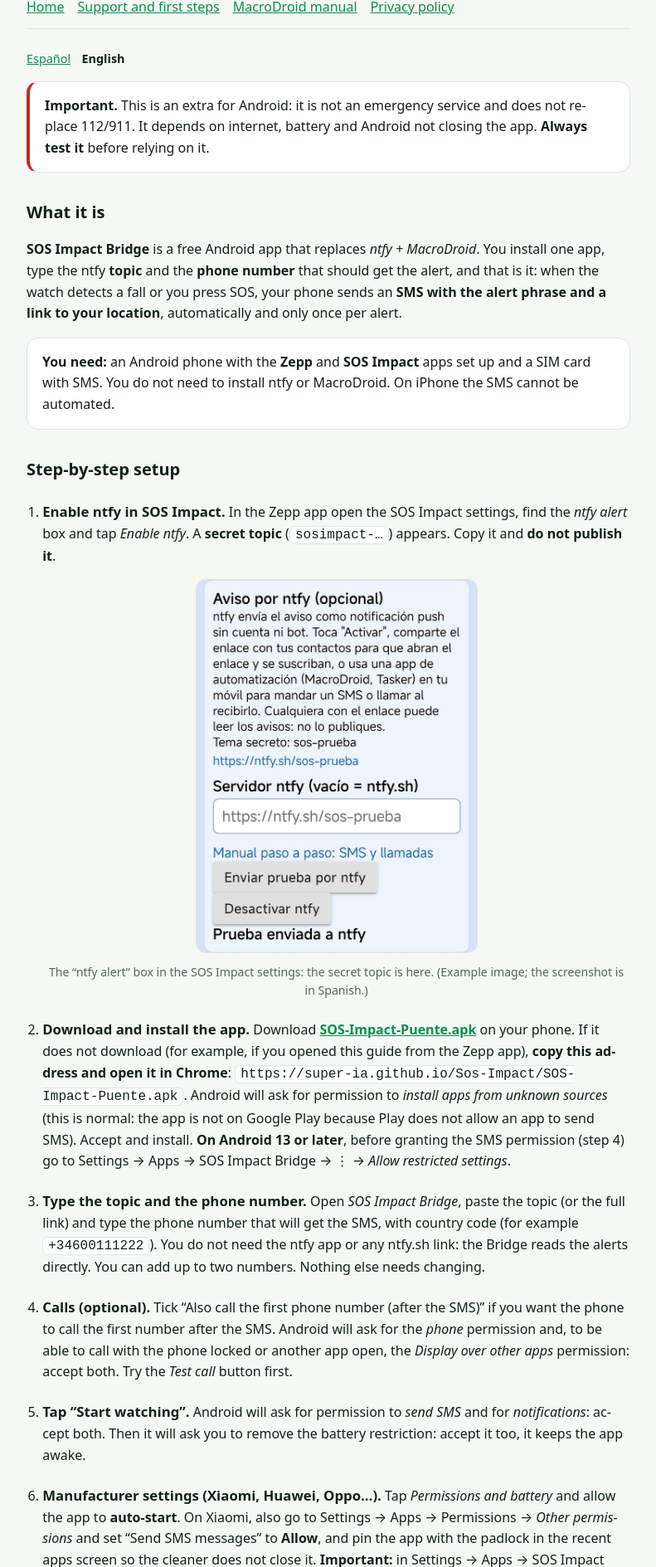
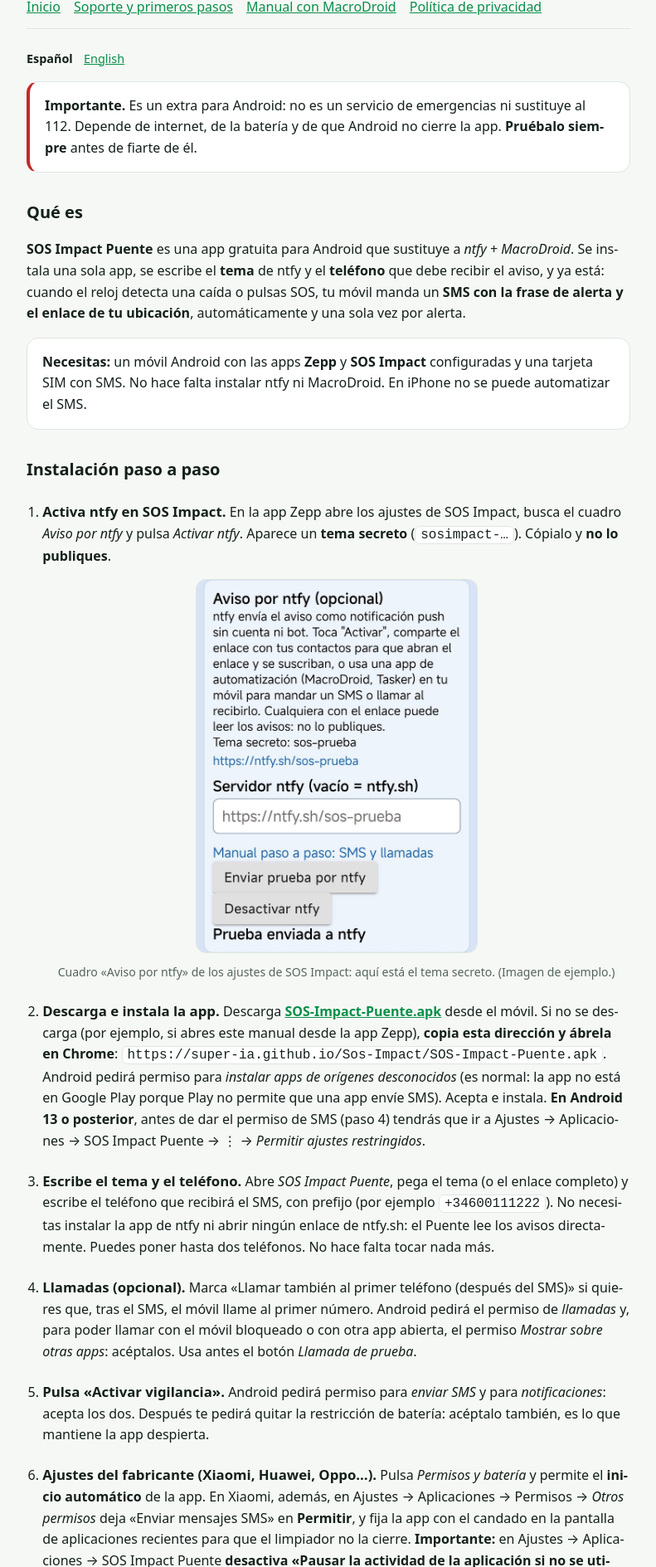
Before and after one commit to Super-IA/Sos-Impact, a plain HTML site: page puente.html in a window 1280 px wide. Shown: the part 104-1993 px from the top of the page at 83% size, without its empty margins (244-1035 px from the left). Drawn offline with Linux system fonts and the light colour scheme.

Commit message:
Add files via upload

```diff
--- a/puente.html
+++ b/puente.html
@@ -1,48 +1,48 @@
 <!doctype html>
-<html lang="en"><head><meta charset="utf-8"><meta name="viewport" content="width=device-width,initial-scale=1">
-<title>SOS Impact Bridge – automatic SMS</title><link rel="icon" href="../icon.png"><link rel="stylesheet" href="../style.css"></head>
+<html lang="es"><head><meta charset="utf-8"><meta name="viewport" content="width=device-width,initial-scale=1">
+<title>SOS Impact Puente – SMS automático</title><link rel="icon" href="icon.png"><link rel="stylesheet" href="style.css"></head>
 <body><main>
-<header class="top"><img src="../icon.png" alt="SOS Impact"><div><h1>SOS Impact Bridge</h1><div class="mut">Android app that sends the SMS with your location when the watch alerts</div></div></header>
-<nav><a href="index.html">Home</a><a href="soporte.html">Support and first steps</a><a href="sms.html">MacroDroid manual</a><a href="privacidad.html">Privacy policy</a></nav>
-<div class="langs"><a href="../puente.html" hreflang="es">Español</a> <b>English</b></div>
+<header class="top"><img src="icon.png" alt="SOS Impact"><div><h1>SOS Impact Puente</h1><div class="mut">App de Android que manda el SMS con tu ubicación cuando el reloj avisa</div></div></header>
+<nav><a href="index.html">Inicio</a><a href="soporte.html">Soporte y primeros pasos</a><a href="sms.html">Manual con MacroDroid</a><a href="privacidad.html">Política de privacidad</a></nav>
+<div class="langs"><b>Español</b> <a href="en/puente.html" hreflang="en">English</a></div>
 
-<div class="card warn"><strong>Important.</strong> This is an extra for Android: it is not an emergency service and does not replace 112/911. It depends on internet, battery and Android not closing the app. <strong>Always test it</strong> before relying on it.</div>
+<div class="card warn"><strong>Importante.</strong> Es un extra para Android: no es un servicio de emergencias ni sustituye al 112. Depende de internet, de la batería y de que Android no cierre la app. <strong>Pruébalo siempre</strong> antes de fiarte de él.</div>
 
-<h2>What it is</h2>
-<p><strong>SOS Impact Bridge</strong> is a free Android app that replaces <em>ntfy + MacroDroid</em>. You install one app, type the ntfy <strong>topic</strong> and the <strong>phone number</strong> that should get the alert, and that is it: when the watch detects a fall or you press SOS, your phone sends an <strong>SMS with the alert phrase and a link to your location</strong>, automatically and only once per alert.</p>
-<div class="card"><strong>You need:</strong> an Android phone with the <strong>Zepp</strong> and <strong>SOS Impact</strong> apps set up and a SIM card with SMS. You do not need to install ntfy or MacroDroid. On iPhone the SMS cannot be automated.</div>
+<h2>Qué es</h2>
+<p><strong>SOS Impact Puente</strong> es una app gratuita para Android que sustituye a <em>ntfy + MacroDroid</em>. Se instala una sola app, se escribe el <strong>tema</strong> de ntfy y el <strong>teléfono</strong> que debe recibir el aviso, y ya está: cuando el reloj detecta una caída o pulsas SOS, tu móvil manda un <strong>SMS con la frase de alerta y el enlace de tu ubicación</strong>, automáticamente y una sola vez por alerta.</p>
+<div class="card"><strong>Necesitas:</strong> un móvil Android con las apps <strong>Zepp</strong> y <strong>SOS Impact</strong> configuradas y una tarjeta SIM con SMS. No hace falta instalar ntfy ni MacroDroid. En iPhone no se puede automatizar el SMS.</div>
 
-<h2>Step-by-step setup</h2>
+<h2>Instalación paso a paso</h2>
 <ol class="steps">
-<li><strong>Enable ntfy in SOS Impact.</strong> In the Zepp app open the SOS Impact settings, find the <em>ntfy alert</em> box and tap <em>Enable ntfy</em>. A <strong>secret topic</strong> (<code>sosimpact-…</code>) appears. Copy it and <strong>do not publish it</strong>.
-<figure><img src="../img/app-ntfy.jpg" alt="ntfy alert box in the SOS Impact settings" loading="lazy"><figcaption>The “ntfy alert” box in the SOS Impact settings: the secret topic is here. (Example image; the screenshot is in Spanish.)</figcaption></figure></li>
+<li><strong>Activa ntfy en SOS Impact.</strong> En la app Zepp abre los ajustes de SOS Impact, busca el cuadro <em>Aviso por ntfy</em> y pulsa <em>Activar ntfy</em>. Aparece un <strong>tema secreto</strong> (<code>sosimpact-…</code>). Cópialo y <strong>no lo publiques</strong>.
+<figure><img src="img/app-ntfy.jpg" alt="Cuadro Aviso por ntfy en los ajustes de SOS Impact" loading="lazy"><figcaption>Cuadro «Aviso por ntfy» de los ajustes de SOS Impact: aquí está el tema secreto. (Imagen de ejemplo.)</figcaption></figure></li>
 
-<li><strong>Download and install the app.</strong> Download <a href="https://super-ia.github.io/Sos-Impact/SOS-Impact-Puente.apk" download><strong>SOS-Impact-Puente.apk</strong></a> on your phone. If it does not download (for example, if you opened this guide from the Zepp app), <strong>copy this address and open it in Chrome</strong>: <code>https://super-ia.github.io/Sos-Impact/SOS-Impact-Puente.apk</code>. Android will ask for permission to <em>install apps from unknown sources</em> (this is normal: the app is not on Google Play because Play does not allow an app to send SMS). Accept and install. <strong>On Android 13 or later</strong>, before granting the SMS permission (step 4) go to Settings → Apps → SOS Impact Bridge → ⋮ → <em>Allow restricted settings</em>.</li>
+<li><strong>Descarga e instala la app.</strong> Descarga <a href="https://super-ia.github.io/Sos-Impact/SOS-Impact-Puente.apk" download><strong>SOS-Impact-Puente.apk</strong></a> desde el móvil. Si no se descarga (por ejemplo, si abres este manual desde la app Zepp), <strong>copia esta dirección y ábrela en Chrome</strong>: <code>https://super-ia.github.io/Sos-Impact/SOS-Impact-Puente.apk</code>. Android pedirá permiso para <em>instalar apps de orígenes desconocidos</em> (es normal: la app no está en Google Play porque Play no permite que una app envíe SMS). Acepta e instala. <strong>En Android 13 o posterior</strong>, antes de dar el permiso de SMS (paso 4) tendrás que ir a Ajustes → Aplicaciones → SOS Impact Puente → ⋮ → <em>Permitir ajustes restringidos</em>.</li>
 
-<li><strong>Type the topic and the phone number.</strong> Open <em>SOS Impact Bridge</em>, paste the topic (or the full link) and type the phone number that will get the SMS, with country code (for example <code>+34600111222</code>). You do not need the ntfy app or any ntfy.sh link: the Bridge reads the alerts directly. You can add up to two numbers. Nothing else needs changing.</li>
+<li><strong>Escribe el tema y el teléfono.</strong> Abre <em>SOS Impact Puente</em>, pega el tema (o el enlace completo) y escribe el teléfono que recibirá el SMS, con prefijo (por ejemplo <code>+34600111222</code>). No necesitas instalar la app de ntfy ni abrir ningún enlace de ntfy.sh: el Puente lee los avisos directamente. Puedes poner hasta dos teléfonos. No hace falta tocar nada más.</li>
 
-<li><strong>Calls (optional).</strong> Tick “Also call the first phone number (after the SMS)” if you want the phone to call the first number after the SMS. Android will ask for the <em>phone</em> permission and, to be able to call with the phone locked or another app open, the <em>Display over other apps</em> permission: accept both. Try the <em>Test call</em> button first.</li>
+<li><strong>Llamadas (opcional).</strong> Marca «Llamar también al primer teléfono (después del SMS)» si quieres que, tras el SMS, el móvil llame al primer número. Android pedirá el permiso de <em>llamadas</em> y, para poder llamar con el móvil bloqueado o con otra app abierta, el permiso <em>Mostrar sobre otras apps</em>: acéptalos. Usa antes el botón <em>Llamada de prueba</em>.</li>
 
-<li><strong>Tap “Start watching”.</strong> Android will ask for permission to <em>send SMS</em> and for <em>notifications</em>: accept both. Then it will ask you to remove the battery restriction: accept it too, it keeps the app awake.</li>
+<li><strong>Pulsa «Activar vigilancia».</strong> Android pedirá permiso para <em>enviar SMS</em> y para <em>notificaciones</em>: acepta los dos. Después te pedirá quitar la restricción de batería: acéptalo también, es lo que mantiene la app despierta.</li>
 
-<li><strong>Manufacturer settings (Xiaomi, Huawei, Oppo…).</strong> Tap <em>Permissions and battery</em> and allow the app to <strong>auto-start</strong>. On Xiaomi, also go to Settings → Apps → Permissions → <em>Other permissions</em> and set “Send SMS messages” to <strong>Allow</strong>, and pin the app with the padlock in the recent apps screen so the cleaner does not close it. <strong>Important:</strong> in Settings → Apps → SOS Impact Bridge <strong>turn off “Pause app activity if not used”</strong> (when on, the phone removes the SMS permission and notifications) and set battery to <em>No restrictions</em>.</li>
+<li><strong>Ajustes del fabricante (Xiaomi, Huawei, Oppo…).</strong> Pulsa <em>Permisos y batería</em> y permite el <strong>inicio automático</strong> de la app. En Xiaomi, además, en Ajustes → Aplicaciones → Permisos → <em>Otros permisos</em> deja «Enviar mensajes SMS» en <strong>Permitir</strong>, y fija la app con el candado en la pantalla de aplicaciones recientes para que el limpiador no la cierre. <strong>Importante:</strong> en Ajustes → Aplicaciones → SOS Impact Puente <strong>desactiva «Pausar la actividad de la aplicación si no se utiliza»</strong> (si está activado, el móvil le quita los permisos de SMS y las notificaciones), y pon la batería en <em>Sin restricciones</em>.</li>
 
-<li><strong>Test it.</strong> Tap <em>Send test SMS</em>: an SMS must arrive on the phone. Then, in the SOS Impact settings (Zepp app) tap <em>Send test via ntfy</em>: another SMS with the test text must arrive. Finally do a <strong>manual SOS</strong> on the watch: a single SMS arrives with the alert phrase and the map link. The app status will show “SMS sent to 1 phone(s)”.</li>
+<li><strong>Pruébalo.</strong> Pulsa <em>Enviar SMS de prueba</em>: debe llegar un SMS al teléfono. Después, en los ajustes de SOS Impact (app Zepp) pulsa <em>Enviar prueba por ntfy</em>: debe llegar otro SMS con el texto de prueba. Por último haz un <strong>SOS manual</strong> en el reloj: llegará un único SMS con la frase de alerta y el enlace al mapa. El estado de la app mostrará «SMS enviado a 1 teléfono(s)».</li>
 </ol>
 
-<h2>How it works</h2>
-<p>The watch alerts the Zepp app on your phone, which publishes the alert to <strong>ntfy</strong>. SOS Impact Bridge keeps a connection to your topic and, when the alert arrives, sends the SMS through the SIM card set as “default for SMS” in Android. An SMS is sent only for the <strong>first alert</strong> (and for the ntfy test): not for the follow-up messages, it is not repeated if ntfy resends the alert, and nothing older than 30 minutes is sent.</p>
+<h2>Cómo funciona</h2>
+<p>El reloj avisa a la app Zepp del móvil, que publica la alerta en <strong>ntfy</strong>. SOS Impact Puente mantiene una conexión con tu tema y, cuando llega la alerta, manda el SMS por la tarjeta SIM que tengas como «SMS predeterminada» en Android. Solo se manda SMS con la <strong>alerta inicial</strong> (y con la prueba de ntfy): no con los avisos posteriores, no se repite si ntfy reenvía el aviso y no se manda ninguno de más de 30 minutos.</p>
 
-<h2>If it does not work</h2>
-<div class="tbl"><table><tr><th>Symptom</th><th>What to check</th></tr>
-<tr><td>The status says “No connection, retrying…”</td><td>Check that the phone has data or Wi-Fi and that the topic is typed correctly.</td></tr>
-<tr><td>“SMS permission is missing” or the SMS permission is greyed out</td><td>Android settings → Apps → SOS Impact Bridge → tap <strong>⋮</strong> (top right) → <strong>Allow restricted settings</strong> (confirm with your fingerprint or PIN) → go back to Permissions → SMS → <strong>Allow</strong>. Android 13 and later block SMS for apps installed from outside Google Play until you do this.</td></tr>
-<tr><td>The test SMS does not arrive</td><td>Check that the SIM set as “default for SMS” has coverage and credit/SMS, and that the phone number is correct, with country code.</td></tr>
-<tr><td>It works for a while and then stops</td><td>The system closes the app: remove battery restrictions, enable auto-start and pin the app (step 5).</td></tr>
-<tr><td>It does not call, but the SMS is sent</td><td>Check the <em>phone</em> and <em>Display over other apps</em> permissions (Settings → Apps → SOS Impact Bridge) and try <em>Test call</em>. On Xiaomi also allow “Display pop-up windows while running in the background”.</td></tr>
-<tr><td>I want to stop using it</td><td>Tap <em>Stop watching</em>. In SOS Impact you can <em>Disable ntfy</em>.</td></tr></table></div>
+<h2>Si no funciona</h2>
+<div class="tbl"><table><tr><th>Síntoma</th><th>Qué revisar</th></tr>
+<tr><td>El estado dice «Sin conexión, reintentando…»</td><td>Comprueba que el móvil tiene datos o Wi-Fi y que el tema está bien escrito.</td></tr>
+<tr><td>«Falta el permiso de SMS» o el permiso de SMS sale en gris</td><td>Ajustes de Android → Aplicaciones → SOS Impact Puente → toca <strong>⋮</strong> (arriba a la derecha) → <strong>Permitir ajustes restringidos</strong> (confirma con tu huella o PIN) → vuelve a Permisos → SMS → <strong>Permitir</strong>. Android 13 y posteriores bloquean los SMS a las apps instaladas fuera de Google Play hasta que haces esto.</td></tr>
+<tr><td>El SMS de prueba no llega</td><td>Revisa que la SIM marcada como «SMS predeterminada» tiene cobertura y saldo/SMS, y que el teléfono está bien escrito, con prefijo.</td></tr>
+<tr><td>Funciona un rato y luego deja de funcionar</td><td>El sistema cierra la app: quita las restricciones de batería, activa el inicio automático y fija la app (paso 5).</td></tr>
+<tr><td>No llama, pero el SMS sí sale</td><td>Revisa los permisos de <em>llamadas</em> y <em>Mostrar sobre otras apps</em> (Ajustes → Aplicaciones → SOS Impact Puente) y prueba con <em>Llamada de prueba</em>. En Xiaomi, permite también «Mostrar ventanas emergentes en segundo plano».</td></tr>
+<tr><td>Quiero dejar de usarla</td><td>Pulsa <em>Detener vigilancia</em>. En SOS Impact puedes <em>Desactivar ntfy</em>.</td></tr></table></div>
 
-<h2>Privacy</h2>
-<p>The app only connects to ntfy (ntfy.sh or your server) to read the alerts of your topic and uses the SMS permission only to send the alert SMS to the numbers you type. It has no accounts, ads or analytics, and it does not send your data anywhere else. The secret topic is the only “password” of the alert: do not share it.</p>
+<h2>Privacidad</h2>
+<p>La app solo se conecta a ntfy (ntfy.sh o tu servidor) para leer los avisos de tu tema y usa el permiso de SMS únicamente para mandar el SMS de alerta a los teléfonos que tú escribes. No tiene cuentas, anuncios ni analítica, y no envía tus datos a ningún otro sitio. El tema secreto es la única «contraseña» del aviso: no lo compartas.</p>
 <footer>© 2026 <a href="https://super-ia.es">Super-ia</a> · SOS Impact · <a href="privacidad.html">Política de privacidad</a></footer>
 </main></body></html>
```
Also changed, not shown: en/puente.html (+1 -1 lines).
